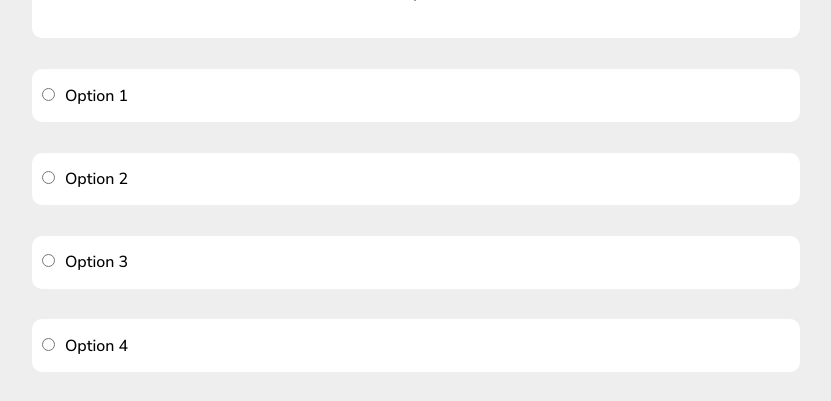
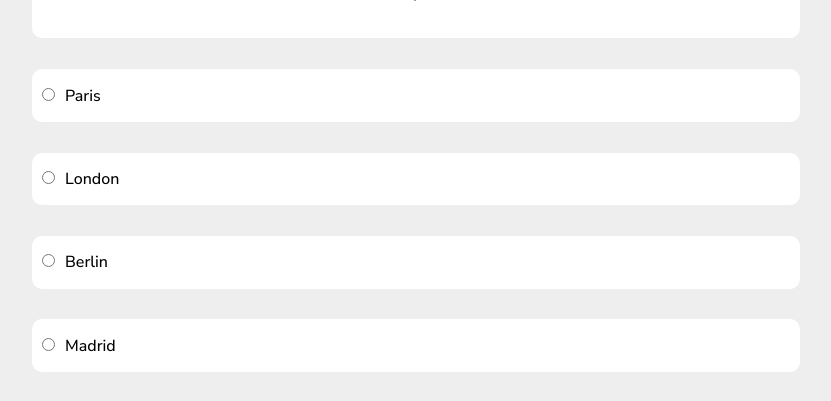
Before and after one commit to fathimaNasmin/Quizify, a React (Vite) app in the folder quizify/: page /quiz in a window 1280 px wide. Shown: the part 302-703 px from the top of the page, without its empty margins (224-1055 px from the left). Built offline with nearby package versions, Linux system fonts and the light colour scheme; a web font is replaced by a local one.

Commit message:
form handlling on submission and add score state to keep track of score of the participant.

```diff
--- a/quizify/src/components/Partials/Form.jsx
+++ b/quizify/src/components/Partials/Form.jsx
@@ -2,16 +2,18 @@ import React, { useState } from "react";
 import styled from "styled-components";
 import Button from "./Button";
 import Options from "./Options";
+import { questions } from "../../../questions";
+import { useNavigate } from "react-router-dom";
 
-export default function Form() {
+export default function Form(props) {
   // state to select the option
   const [selectedOption, setSelectedOption] = useState("");
+  const navigate = useNavigate();
 
   // Function for handling the option change
   const handleOptionChange = (event) => {
     setSelectedOption("");
     setSelectedOption(event.target.value);
-    console.log(event.target.value);
   };
 
   // Inline style for Form
@@ -22,34 +24,47 @@ export default function Form() {
     alignItems: "center",
   };
 
+
+  // Fucntion to submit the answer of the question
+  const submitAnswer = (event) => {
+    event.preventDefault();
+
+    // calculate the updated score
+    const updatedScore = selectedOption === props.answer ? props.score + 1 : props.score;
+
+    // check the user's answer with correct answer
+    if (selectedOption === props.answer){
+      props.setScore(updatedScore)
+    }
+    // render the next question
+    if(props.currentIndex < questions.length - 1){
+      setSelectedOption("")
+      props.setCurrentIndex(props.currentIndex + 1)
+    }else{
+      console.log("quiz completed");
+      console.log("You scored : ", props.score);
+
+      // Navigate to the finish page with updated score
+      navigate('/finish', {state: {score: updatedScore}})
+    }
+  };
+
   return (
-    <form action="" style={form}>
-      <Options
-        value="option1"
-        label="Option 1"
-        selectedOption={selectedOption}
-        handleOptionChange={handleOptionChange}
-      />
-      <Options
-        value="option2"
-        label="Option 2"
-        selectedOption={selectedOption}
-        handleOptionChange={handleOptionChange}
-      />
-      <Options
-        value="option3"
-        label="Option 3"
-        selectedOption={selectedOption}
-        handleOptionChange={handleOptionChange}
-      />
-      <Options
-        value="option4"
-        label="Option 4"
-        selectedOption={selectedOption}
-        handleOptionChange={handleOptionChange}
-      />
-
-      <Button type="submit" text="Next" />
+    <form onSubmit={submitAnswer} style={form}>
+      {props.options.map((opt, index) => (
+        <Options
+          key={index}
+          value={opt}
+          label={opt}
+          selectedOption={selectedOption}
+          handleOptionChange={handleOptionChange}
+        />
+      ))}
+      {props.currentIndex === questions.length - 1 ? (
+        <Button type="submit" text="Finish" />
+      ) : (
+        <Button type="submit" text="Next" />
+      )}
     </form>
   );
 }
```
